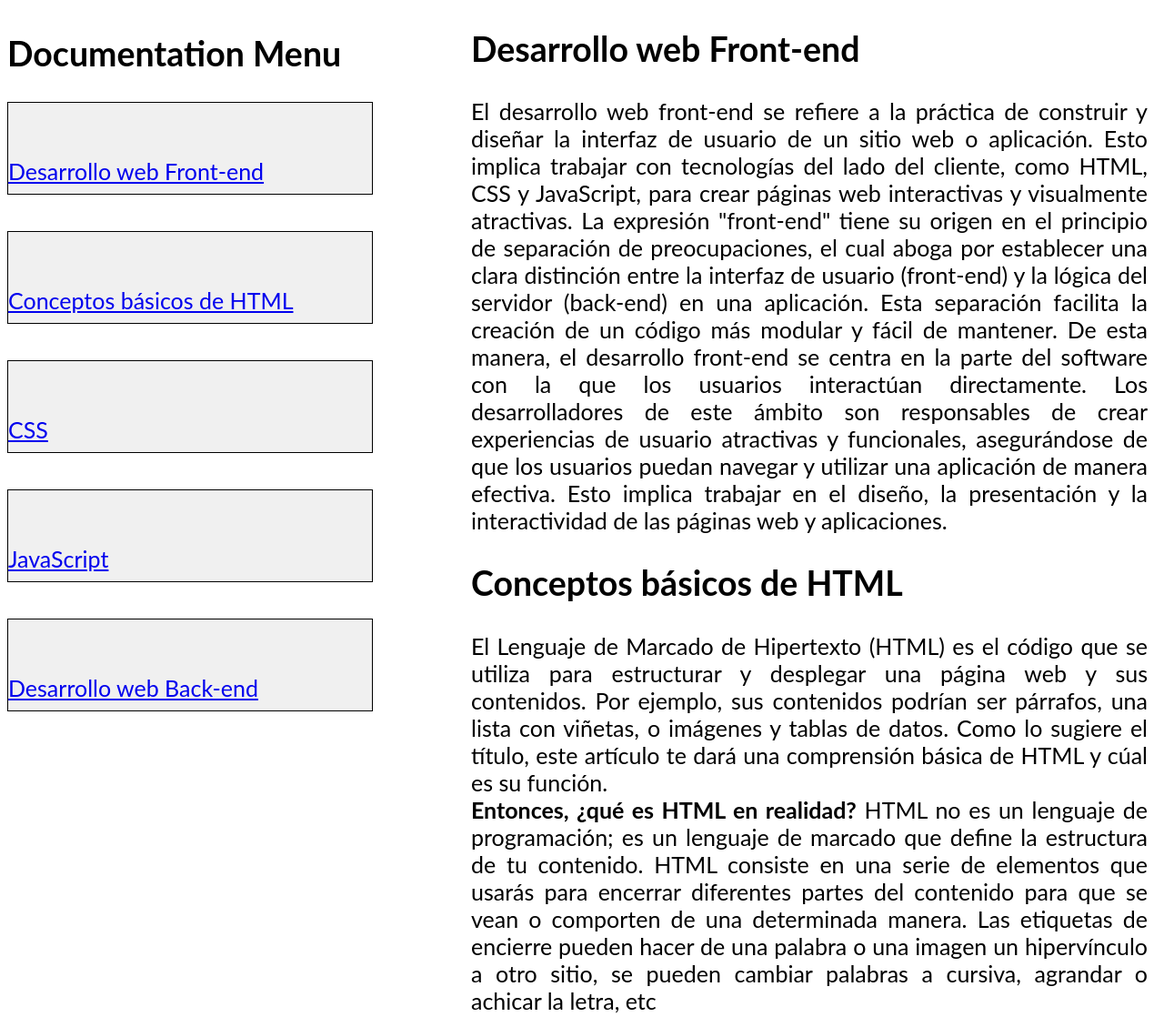
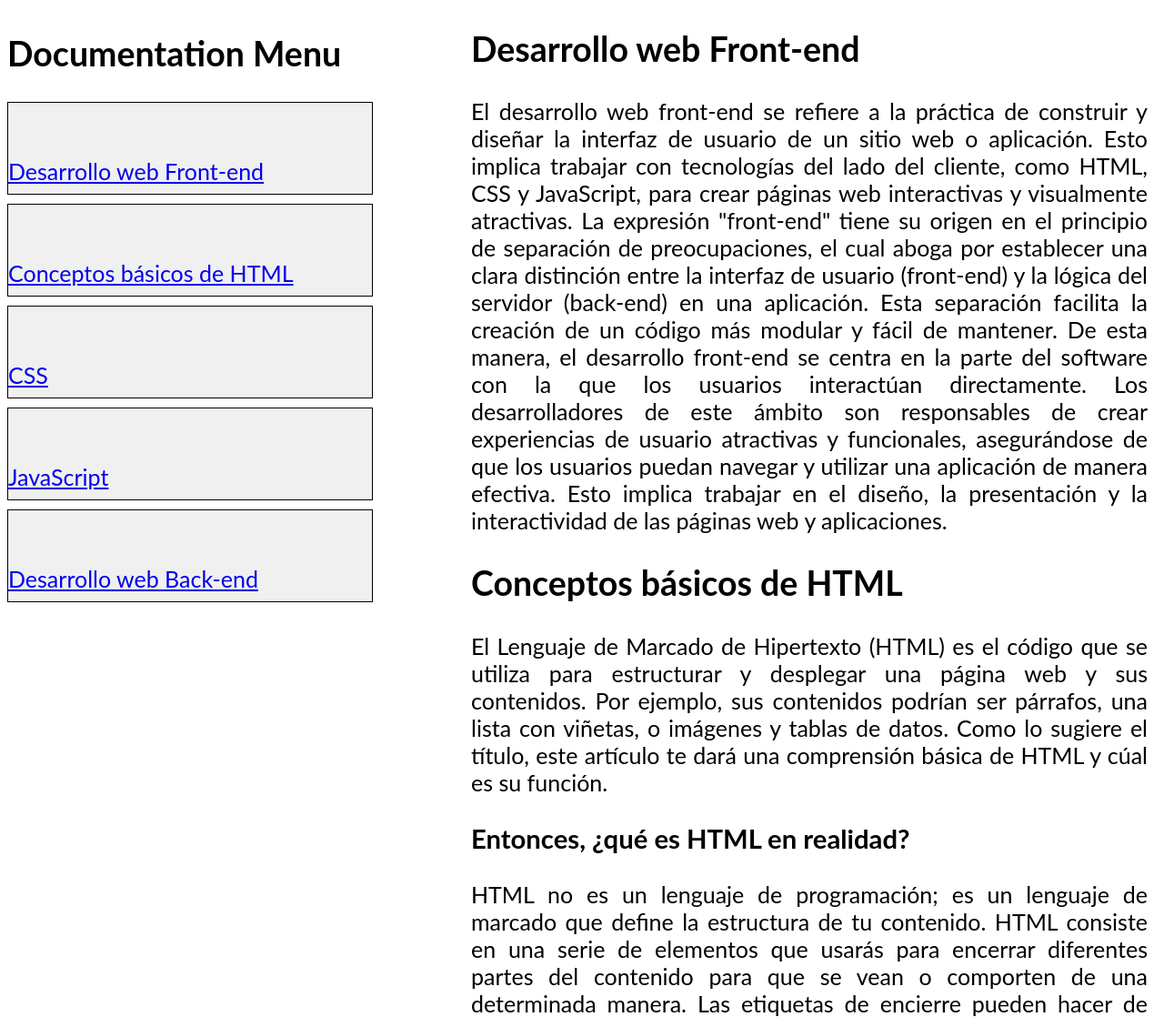
Before and after one commit to GiselaHurtado/-FAQ, a plain HTML site: page index.html in a window 1280 px wide. Shown: the top 1118 px of the page at 91% size. Drawn offline with Linux system fonts and the light colour scheme.

Commit message:
delete br in html body

```diff
--- a/index.html
+++ b/index.html
@@ -9,11 +9,11 @@
 <body>
     <div class="sidenav">
       <h2 class="titulo-indice">Documentation Menu</h2>
-      <a href="#seccion1">Desarrollo web Front-end</a><br>
-      <a href="#seccion2">Conceptos básicos de HTML</a><br>
-      <a href="#seccion3">CSS</a><br>
-      <a href="#seccion4">JavaScript</a><br>
-      <a href="#seccion5">Desarrollo web Back-end</a><br>
+      <a href="#seccion1">Desarrollo web Front-end</a>
+      <a href="#seccion2">Conceptos básicos de HTML</a>
+      <a href="#seccion3">CSS</a>
+      <a href="#seccion4">JavaScript</a>
+      <a href="#seccion5">Desarrollo web Back-end</a>
     </div>
 
       <div class="content">
@@ -25,9 +25,8 @@
 
           <section id="seccion2">
             <h2>Conceptos básicos de HTML</h2>
-            <p>El Lenguaje de Marcado de Hipertexto (HTML) es el código que se utiliza para estructurar y desplegar una página web y sus contenidos. Por ejemplo, sus contenidos podrían ser párrafos, una lista con viñetas, o imágenes y tablas de datos. Como lo sugiere el título, este artículo te dará una comprensión básica de HTML y cúal es su función.<br>
-
-            <b>Entonces, ¿qué es HTML en realidad?</b>
+            <p>El Lenguaje de Marcado de Hipertexto (HTML) es el código que se utiliza para estructurar y desplegar una página web y sus contenidos. Por ejemplo, sus contenidos podrían ser párrafos, una lista con viñetas, o imágenes y tablas de datos. Como lo sugiere el título, este artículo te dará una comprensión básica de HTML y cúal es su función.
+            <h3>Entonces, ¿qué es HTML en realidad?</h3>
             HTML no es un lenguaje de programación; es un lenguaje de marcado que define la estructura de tu contenido. HTML consiste en una serie de elementos que usarás para encerrar diferentes partes del contenido para que se vean o comporten de una determinada manera. Las etiquetas de encierre pueden hacer de una palabra o una imagen un hipervínculo a otro sitio, se pueden cambiar palabras a cursiva, agrandar o achicar la letra, etc</p>
           </section>
 
```
